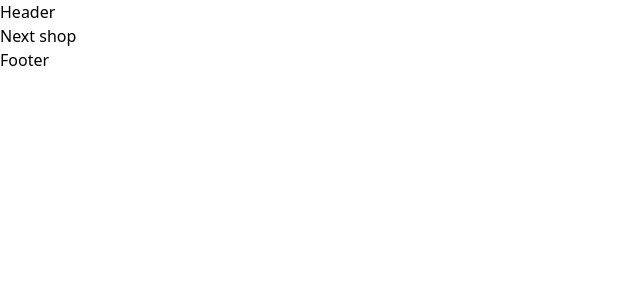
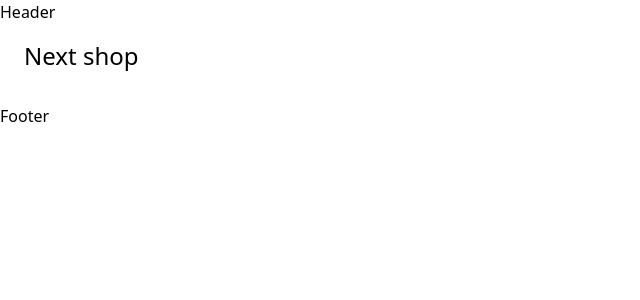
Before and after one commit to desmondtoyus/next-shop-tailwind, a Next.js app: page / in a window 1280 px wide. Shown: the top 300 px of the page, without its empty margins (0-640 px from the left). Built offline with nearby package versions, Linux system fonts and the light colour scheme.

Commit message:
add title

```diff
--- /dev/null
+++ b/src/components/common/Title/Title.tsx
@@ -0,0 +1,7 @@
+import React, { FC, ReactNode } from 'react';
+
+const Title: FC<{ children: ReactNode }> = ({ children }) => {
+  return <h1 className="text-2xl pb-4">{children} </h1>;
+};
+
+export default React.memo(Title);
--- /dev/null
+++ b/src/components/common/Title/index.tsx
@@ -0,0 +1 @@
+export { default as Title } from './Title';
--- a/src/pages/index.tsx
+++ b/src/pages/index.tsx
@@ -1,3 +1,4 @@
+import { Title } from '@/components/common/Title';
 import React, { FC } from 'react';
 
 export interface Props {
@@ -19,8 +20,10 @@ const Home: FC<Props> = ({ title }) => {
   console.log('title: ', title);
   return (
     <>
-      <main>
-        <h1>Next shop</h1>
+      <main className='px-6 py-4'>
+        <Title>
+        Next shop
+          </Title>
       </main>
     </>
   );
```
